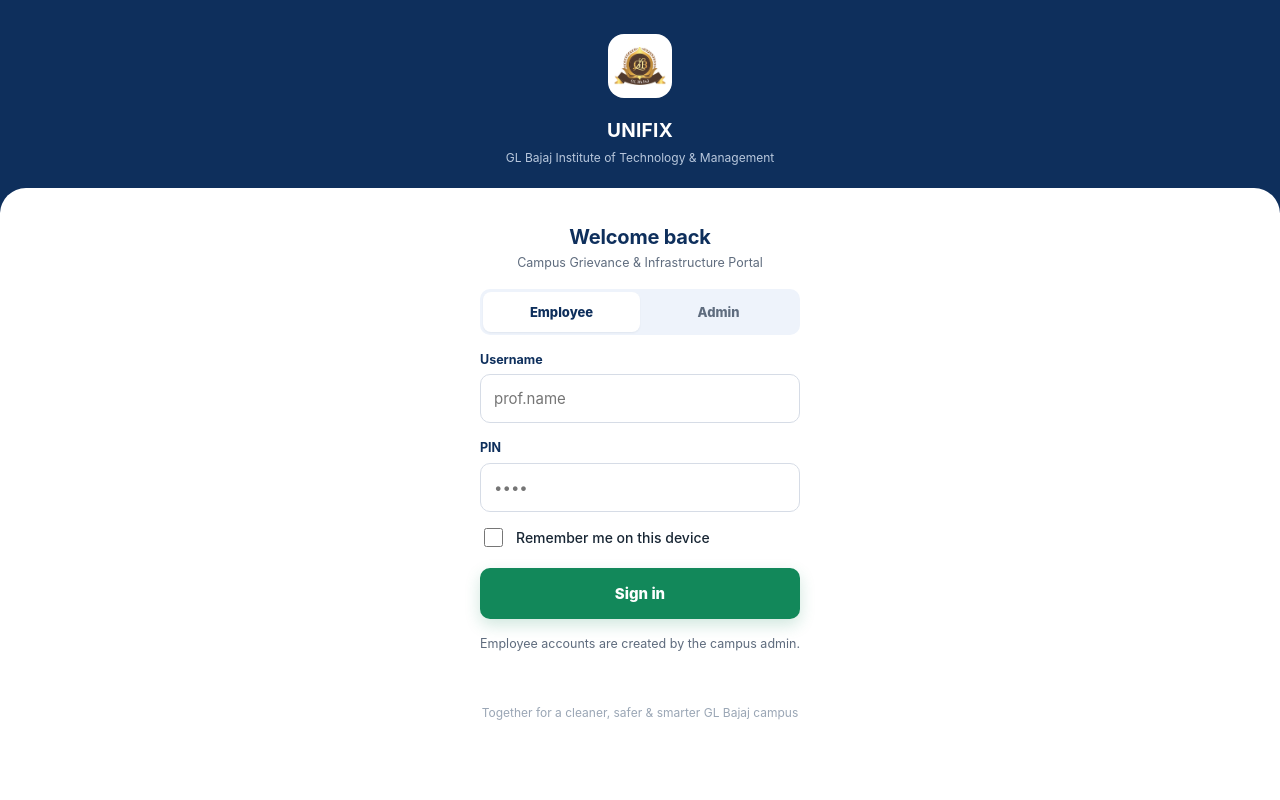
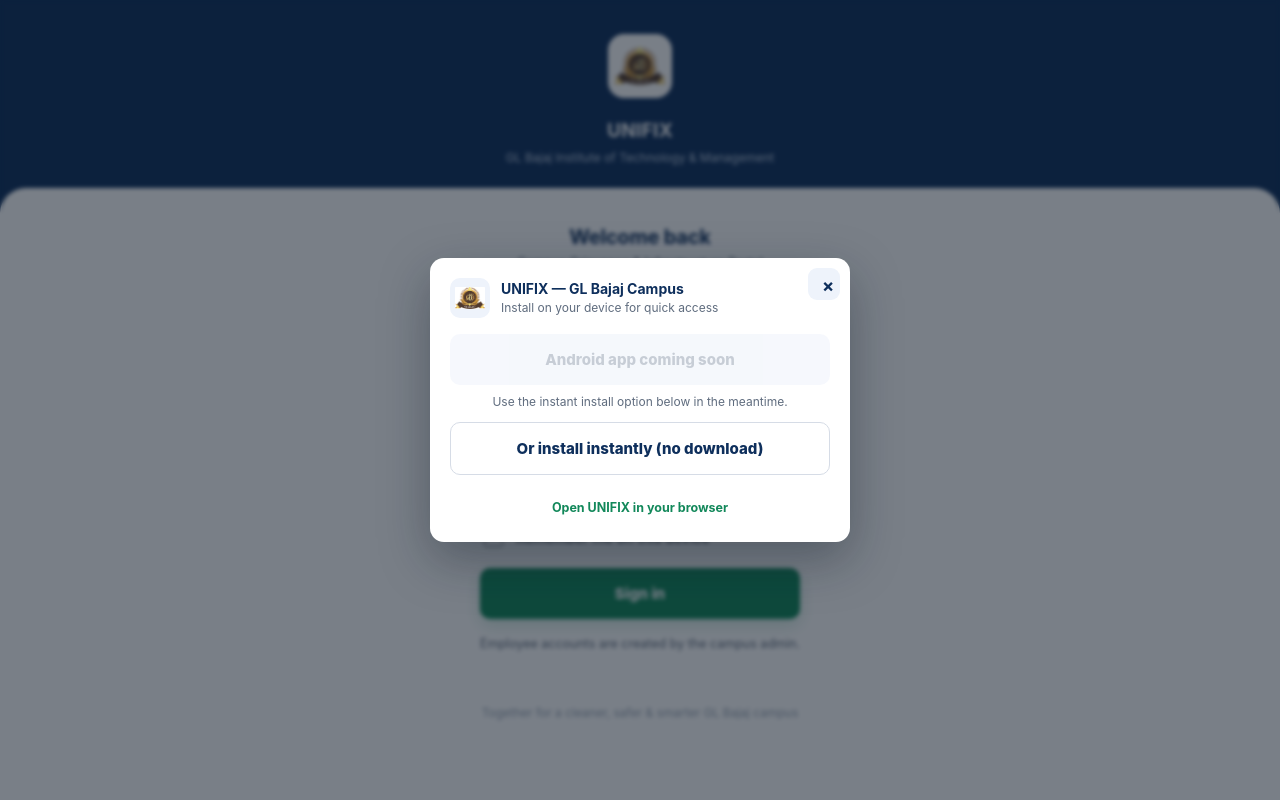
Before and after one commit to GarvChopra/Unipulse-main, a Flask app: page /login in a window 1280 px wide. Run offline with Flask 3, Linux system fonts and the light colour scheme; some libraries are stand-ins or nearby versions.

Commit message:
Add PWA install popup on login screen
Show an install modal on the login page (once per device, dismissible via
localStorage) matching the campus design: disabled 'Android app coming
soon', 'Or install instantly (no download)' fires the native beforeinstall
prompt, with an Add-to-Home-Screen fallback for iOS/unsupported browsers.
Remove the old floating install button from the faculty home page.

```diff
--- a/static/css/app.css
+++ b/static/css/app.css
@@ -226,6 +226,24 @@
 .seg button.on{background:#fff;color:var(--navy);box-shadow:var(--shadow-sm)}
 .auth-foot{text-align:center;color:var(--faint);font-size:12px;margin:16px 0 26px}
 
+/* pwa install modal (login) */
+.pwa-modal{position:fixed;inset:0;z-index:60;display:flex;align-items:center;justify-content:center;
+  padding:20px;background:rgba(12,22,38,.55);backdrop-filter:blur(2px)}
+.pwa-modal__card{background:#fff;border-radius:var(--r);width:100%;max-width:420px;
+  padding:20px 20px 16px;box-shadow:0 18px 50px rgba(12,22,38,.35);position:relative}
+.pwa-modal__x{position:absolute;top:10px;right:10px;width:32px;height:32px;border:0;border-radius:9px;
+  background:var(--navy-soft);color:var(--navy);font-size:18px;line-height:1;cursor:pointer}
+.pwa-modal__id{display:flex;align-items:center;gap:11px;margin-bottom:16px}
+.pwa-modal__id img{width:40px;height:40px;object-fit:contain;border-radius:10px;background:var(--navy-soft);padding:5px}
+.pwa-modal__id b{display:block;font-size:14px;color:var(--navy)}
+.pwa-modal__id span{display:block;font-size:12px;color:var(--muted)}
+.pwa-modal .btn[disabled]{background:var(--navy-soft);color:var(--faint)}
+.pwa-modal__hint{text-align:center;color:var(--muted);font-size:12px;margin:8px 0 10px}
+.pwa-modal__steps{font-size:13px;color:var(--ink);line-height:1.5;margin:6px 0 4px}
+.pwa-modal__foot{text-align:center;margin-top:14px}
+.pwa-modal__foot button{border:0;background:transparent;color:var(--green);font:inherit;font-size:12.5px;
+  font-weight:700;cursor:pointer}
+
 @media(min-width:640px){ body{background:var(--bg)} }
 :focus-visible{outline:3px solid var(--green);outline-offset:2px}
 [hidden]{display:none!important}
--- a/templates/login.html
+++ b/templates/login.html
@@ -44,7 +44,90 @@
 
   <p class="auth-foot">Together for a cleaner, safer &amp; smarter GL Bajaj campus</p>
 </div>
+
+<div class="pwa-modal" id="pwa-install-modal" hidden>
+  <div class="pwa-modal__card" role="dialog" aria-modal="true" aria-labelledby="pwa-modal-t">
+    <button type="button" class="pwa-modal__x" id="pwa-modal-x" aria-label="Close">&times;</button>
+    <div class="pwa-modal__id">
+      <img src="{{ url_for('static', filename='img/glb-logo.webp') }}" alt="">
+      <div>
+        <b id="pwa-modal-t">UNIFIX &mdash; GL Bajaj Campus</b>
+        <span>Install on your device for quick access</span>
+      </div>
+    </div>
+    <div id="pwa-modal-actions">
+      <button type="button" class="btn" disabled>Android app coming soon</button>
+      <p class="pwa-modal__hint">Use the instant install option below in the meantime.</p>
+      <button type="button" class="btn ghost" id="pwa-install-now">Or install instantly (no download)</button>
+    </div>
+    <div class="pwa-modal__foot">
+      <button type="button" id="pwa-modal-dismiss">Open UNIFIX in your browser</button>
+    </div>
+  </div>
+</div>
+
 <script>
+(function(){
+  if ("serviceWorker" in navigator) {
+    navigator.serviceWorker.register("{{ url_for('static', filename='service-worker.js') }}");
+  }
+  var DISMISS_KEY = "unifix_pwa_dismiss";
+  var deferredPrompt = null;
+  window.addEventListener("beforeinstallprompt", function(e){
+    e.preventDefault();
+    deferredPrompt = e;
+  });
+
+  var modal = document.getElementById("pwa-install-modal");
+  var actions = document.getElementById("pwa-modal-actions");
+  var installBtn = document.getElementById("pwa-install-now");
+
+  function installed(){
+    return window.matchMedia("(display-mode: standalone)").matches || navigator.standalone === true;
+  }
+  function dismissed(){
+    try { return localStorage.getItem(DISMISS_KEY) === "1"; } catch (e) { return false; }
+  }
+  function remember(){
+    try { localStorage.setItem(DISMISS_KEY, "1"); } catch (e) {}
+  }
+  function close(){ modal.hidden = true; }
+
+  document.getElementById("pwa-modal-x").addEventListener("click", function(){ remember(); close(); });
+  document.getElementById("pwa-modal-dismiss").addEventListener("click", function(){ remember(); close(); });
+  modal.addEventListener("click", function(e){ if (e.target === modal) close(); });
+
+  installBtn.addEventListener("click", async function(){
+    if (!deferredPrompt) {
+      // beforeinstallprompt can land a beat after page load - give it a moment
+      installBtn.disabled = true;
+      var waited = 0;
+      while (!deferredPrompt && waited < 1200) {
+        await new Promise(function(r){ setTimeout(r, 100); });
+        waited += 100;
+      }
+      installBtn.disabled = false;
+    }
+    if (deferredPrompt) {
+      installBtn.disabled = true;
+      deferredPrompt.prompt();
+      var choice = await deferredPrompt.userChoice;
+      deferredPrompt = null;
+      if (choice && choice.outcome === "accepted") { remember(); }
+      close();
+      return;
+    }
+    var ios = /iphone|ipad|ipod/i.test(navigator.userAgent);
+    actions.innerHTML = ios
+      ? '<p class="pwa-modal__steps">In Safari, tap the <b>Share</b> button, then <b>Add to Home Screen</b>.</p>'
+      : '<p class="pwa-modal__steps">Open your browser menu and choose <b>Install app</b> / <b>Add to Home screen</b>.</p>';
+  });
+
+  if (!installed() && !dismissed()) {
+    modal.hidden = false;
+  }
+})();
+
 function segTo(w){
   const admin = w === 'admin';
   document.getElementById('seg-faculty').classList.toggle('on', !admin);
```
Also changed, not shown: templates/base_faculty.html (+0 -13 lines), tests/test_pwa_offline.py (+11 -3 lines).
